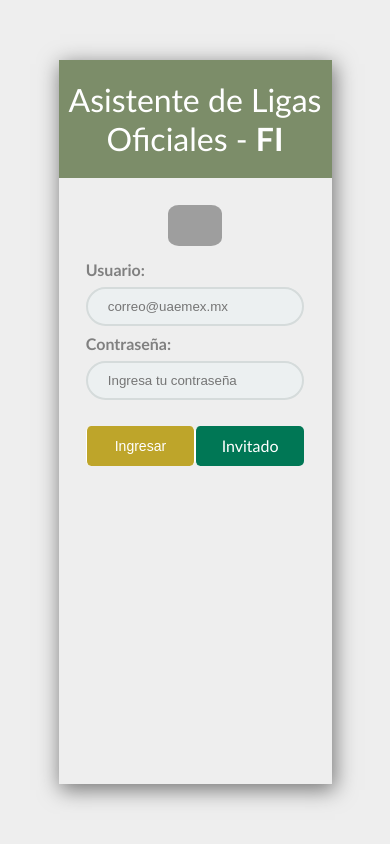
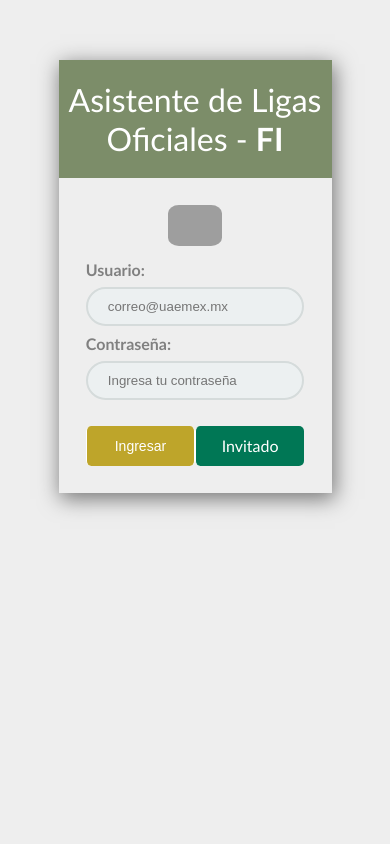
Before and after one commit to GabrielVicGre/ALO-UAEMEX, a PHP site: page / in a window 390 px wide. Run offline with PHP 8.4, Linux system fonts and the light colour scheme; some libraries are stand-ins or nearby versions; grey boxes are pictures that could not be loaded.

Commit message:
first commit

```diff
--- a/Assets/CSS/indexResponsive.css
+++ b/Assets/CSS/indexResponsive.css
@@ -80,6 +80,7 @@ img.avatar {
   padding-top: 4%;
   padding-left: 10%;
   padding-right: 10%;
+  padding-bottom: 10%;
 }
 
 #contenedorAux {
@@ -100,15 +101,19 @@ img.avatar {
     }
 
     div.login-panel {
-      margin: 0 auto;
       width: 100%;
       height: 100%;
+
+
+
     }
+
 
 }
 
 
 .errorSesion{
   text-align: center;
-  margin-top: 10%;
+
+  padding-top: 10px;
 }
--- a/Assets/CSS/login.css
+++ b/Assets/CSS/login.css
@@ -14,22 +14,28 @@ body {
 }
 
 main {
-    height: 100%;
     width: 70%;
-    padding: 60px 0;
-    margin: auto;
+    padding-top: 60px;
+    margin: 0 auto;
     box-sizing: border-box;
 }
 
 div.left-panel {
     float: left;
     width: 45%;
-    height: 100%;
+    height: 580px;
     margin-right: 5%;
     background-color: gray;
     background-image: linear-gradient(to right, #7E8E67, #989665);
     box-sizing: border-box;
 }
+
+div.login-panel {
+    float: left;
+    width: 50%;
+    height: 580px;
+}
+
 
 div.logo-container {
     width: 100%;
@@ -53,11 +59,6 @@ div.logo-container {
     margin: auto;
 }
 
-div.login-panel {
-    float: left;
-    width: 50%;
-    height: 100%;
-}
 
 .shadow-box {
     box-shadow: 2px 5px 20px 1px #777;
--- a/index.php
+++ b/index.php
@@ -8,6 +8,7 @@
     <link rel="stylesheet" href="https://cdnjs.cloudflare.com/ajax/libs/font-awesome/6.2.0/css/all.min.css" integrity="sha512-xh6O/CkQoPOWDdYTDqeRdPCVd1SpvCA9XXcUnZS2FmJNp1coAFzvtCN9BmamE+4aHK8yyUHUSCcJHgXloTyT2A==" crossorigin="anonymous" referrerpolicy="no-referrer" />
     <link rel="stylesheet" href="Assets/CSS/login.css">
     <link rel="stylesheet" href="Assets/CSS/indexResponsive.css">
+
     <script src="https://code.jquery.com/jquery-3.2.1.js"></script>
     <script src="Assets/Scripts/index.js"></script>
 </head>
```
